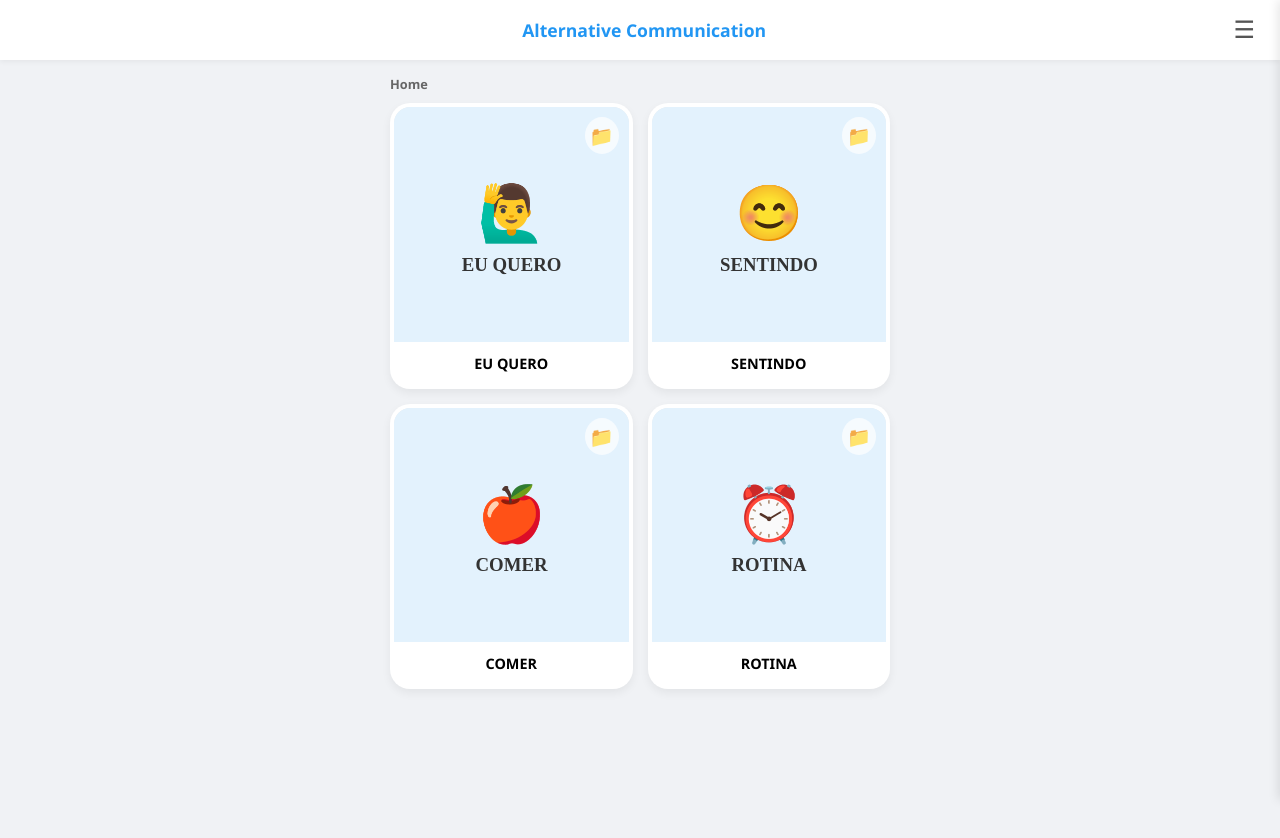
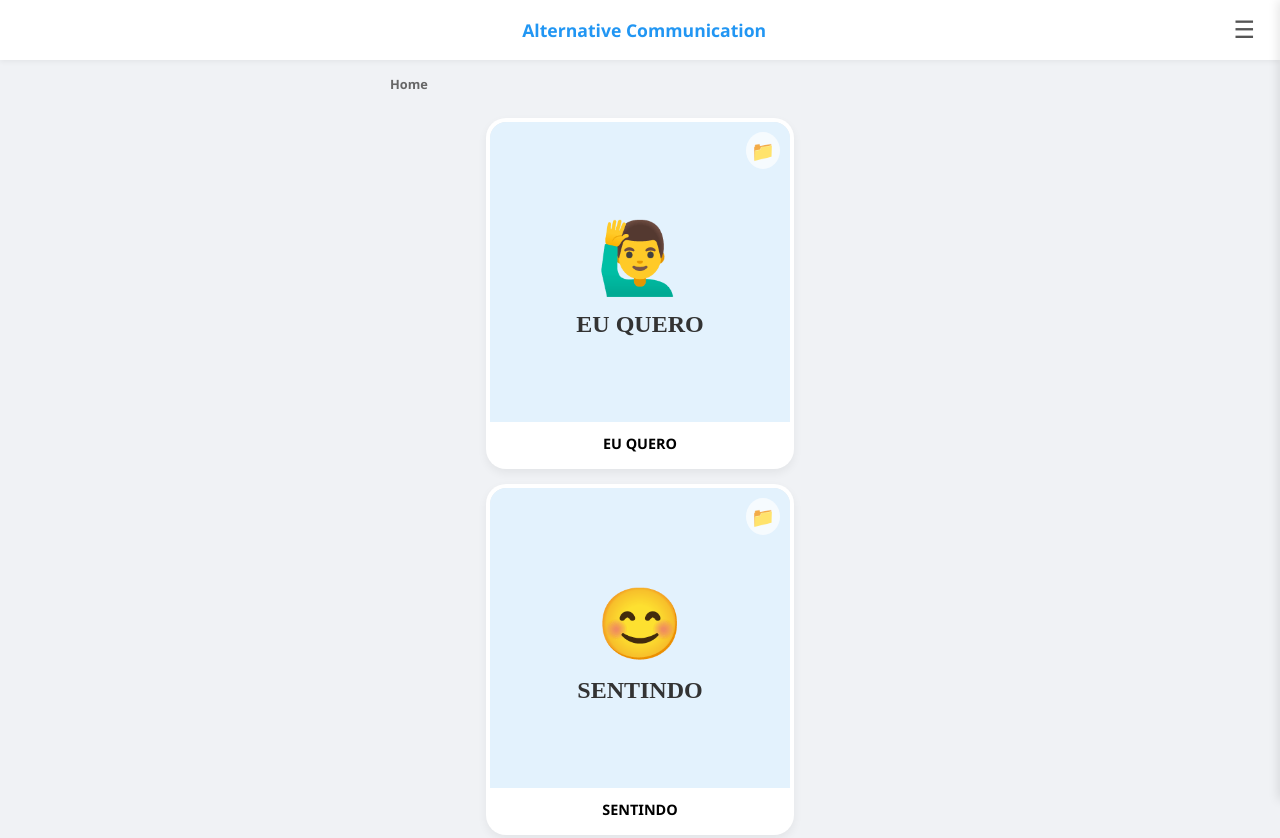
Before and after one commit to edmargasjunior/talktoyou, a plain HTML site: page index.html in a window 1280 px wide. Shown: the top 838 px of the page. Before the commit the page ends 800 px from the top, so only its background shows below. Drawn offline with nearby package versions, Linux system fonts and the light colour scheme.

Commit message:
Update style.css

```diff
--- a/css/style.css
+++ b/css/style.css
@@ -113,8 +113,10 @@ header {
 
 .board {
     display: grid;
-    grid-template-columns: repeat(2, 1fr);
+    grid-template-columns: repeat(var(--grid-cols), minmax(var(--card-min-width), 1fr));
     gap: 15px;
+    padding: 15px;
+    justify-content: center;
 }
 
 /* --- CONFIGURAÇÃO DOS CARDS --- */
@@ -372,3 +374,8 @@ select {
 }
 
 @keyframes fadeIn { to { opacity: 1; } }
+
+/* Estilo para quando for "Baixa Visão" ou colunas fixas */
+.is-fixed-grid {
+    --card-min-width: 10px; /* Permite que o card encolha para caber na coluna */
+}
```
